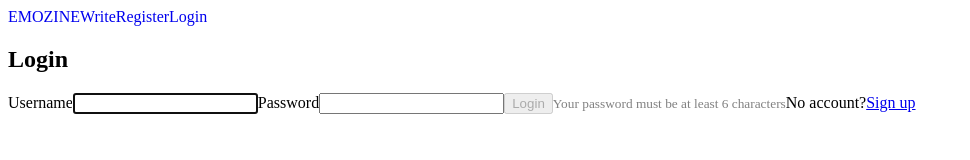
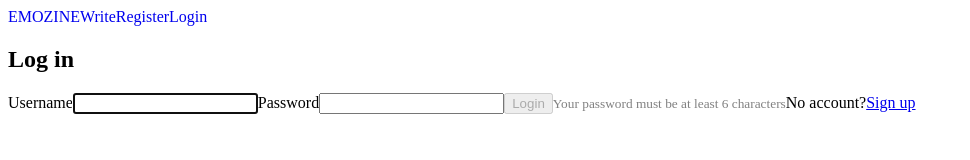
Before and after one commit to YeoMinkyu/EMOZINE, a React (Create React App) app in the folder emozine-frontend/: page /login in a window 1280 px wide. Shown: the top 160 px of the page, without its empty margins (0-970 px from the left). Built offline with nearby package versions, Linux system fonts and the light colour scheme; the HTML template or start-up script is replaced by a standard one.

Commit message:
chore(hooks): split auth/entry validation into domain folders
- Move hooks to domain folders (hooks/auth/, hooks/entries/)
- Centralize policy in src/config/validation.js (PASSWORD_MIN_LENGTH, etc.)
- Add subcomponent to remove duplication between Login/Register.

```diff
--- /dev/null
+++ b/emozine-frontend/src/components/IdPwdForm.jsx
@@ -0,0 +1,95 @@
+import { Link } from "react-router-dom";
+
+export function IdPwdForm({
+    onSubmit,
+    onUsernameChange,
+    onPwdChange,
+    onFocus,
+    onBlur,
+    variant,
+    usernameRef,
+    username,
+    loading,
+    minLength,
+    password,
+    isInvalid,
+    error,
+    showPwdGuide,
+    passwordGuide,
+}) {
+    const defaults = variant === "register"
+  ? {
+      authFormName: "Create account",
+      loadingText: "Registering...",
+      submitButtonText: "Create account",
+      switchLabelText: "Have an account?",
+      switchLinkAddress: "/login",
+      switchLinkText: "Log in",
+    }
+  : {
+      authFormName: "Log in",
+      loadingText: "Logging in...",
+      submitButtonText: "Login",
+      switchLabelText: "No account?",
+      switchLinkAddress: "/register",
+      switchLinkText: "Sign up",
+    };
+
+    return (
+        <>
+            <h2>{defaults.authFormName}</h2>
+            <form onSubmit={onSubmit} className="auth-form" aria-busy={loading}>
+                <label htmlFor="username">Username</label>
+                <input
+                    id="username"
+                    name="username"
+                    ref={usernameRef}
+                    disabled={loading}
+                    type="text"
+                    value={username}
+                    onChange={onUsernameChange}
+                    required
+                />
+                <label htmlFor="password">Password</label>
+                <input
+                    id="password"
+                    name="password"
+                    aria-describedby="password-help"
+                    type="password"
+                    disabled={loading}
+                    value={password}
+                    minLength={minLength}
+                    onChange={onPwdChange}
+                    onFocus={onFocus}
+                    onBlur={onBlur}
+                    required
+                />
+                <button
+                    disabled={loading || isInvalid}
+                    aria-disabled={loading}
+                    type="submit">
+                        {loading ? defaults.loadingText : defaults.submitButtonText}
+                </button>
+                {
+                    error
+                    ?
+                        <p className="error" role="alert">{error}</p>
+                    :
+                        showPwdGuide
+                    ?
+                        <small
+                            id="password-help"
+                            className="password-guide"
+                            aria-live="polite"
+                        >
+                            {passwordGuide}
+                        </small>
+                    :
+                        null
+                }
+                <label>{defaults.switchLabelText}</label>
+                <Link to={defaults.switchLinkAddress}>{defaults.switchLinkText}</Link>
+            </form>
+        </>
+    );
+}
--- /dev/null
+++ b/emozine-frontend/src/config/validation.js
@@ -0,0 +1,2 @@
+export const PASSWORD_MIN_LENGTH = 6;
+export const ENTRY_MIN_LENGTH = 5;
--- /dev/null
+++ b/emozine-frontend/src/hooks/auth/useLoginValidation.jsx
@@ -0,0 +1,20 @@
+import { useMemo } from "react";
+
+export function useLoginValidation(id="", password="", minLength=6) {
+    const idLen = id.trim().length;
+    const passwordLen = password.trim().length;
+
+    const isInvalid = useMemo(() => {
+        if (idLen === 0 || passwordLen < minLength) return true;
+        return false;
+    }, [idLen, passwordLen, minLength]);
+
+    const passwordGuide = useMemo(() => {
+        if (passwordLen < minLength) {
+            return `Your password must be at least ${minLength} characters`;
+        }
+        return "";
+    }, [passwordLen, minLength]);
+
+    return {isInvalid, passwordGuide, minLength};
+}
--- /dev/null
+++ b/emozine-frontend/src/hooks/auth/useRegistrationValidation.jsx
@@ -0,0 +1,25 @@
+import { useMemo } from "react";
+
+export function useRegistrationValidation(id="", password="", minLength=6) {
+    const idLen = id.trim().length;
+    const passwordLen = password.trim().length;
+
+    const isUsernameInvalid = useMemo(() => {
+        if (idLen === 0) return true;
+        return false;
+    }, [idLen, minLength]);
+
+    const isPasswordInvalid = useMemo(() => {
+        if (passwordLen < minLength) return true;
+        return false;
+    }, [passwordLen, minLength]);
+
+    const passwordGuide = useMemo(() => {
+        if (passwordLen < minLength) {
+            return `Your password must be at least ${minLength} characters`;
+        }
+        return "";
+    }, [passwordLen, minLength]);
+
+    return { isUsernameInvalid, isPasswordInvalid, passwordGuide, minLength }
+}
--- a/emozine-frontend/src/pages/CreateEntry.jsx
+++ b/emozine-frontend/src/pages/CreateEntry.jsx
@@ -2,7 +2,8 @@ import React, { useState, useEffect, useRef } from "react";
 import { useNavigate } from "react-router-dom"
 import { readServerError, handleError401 } from "../utils/api"
 import { EntryForm } from "../components/EntryForm";
-import { useEntryValidation } from "../hooks/useEntryValidation";
+import { useEntryValidation } from "../hooks/entries/useEntryValidation";
+import { ENTRY_MIN_LENGTH } from "../config/validation";
 
 function CreateEntry () {
     const [content, setContent] = useState("");
@@ -11,7 +12,7 @@ function CreateEntry () {
     const [error, setError] = useState("");
     const entryRef = useRef(null);
     const navigate = useNavigate();
-    const {contentLen, invalidMsg, guideMsg} = useEntryValidation(content);
+    const {contentLen, invalidMsg, guideMsg} = useEntryValidation(content, ENTRY_MIN_LENGTH);
 
     useEffect(() => {
         if (entryRef) {
--- a/emozine-frontend/src/pages/EditEntry.jsx
+++ b/emozine-frontend/src/pages/EditEntry.jsx
@@ -2,7 +2,8 @@ import { useEffect, useRef, useState } from "react";
 import { useNavigate, useParams } from "react-router-dom";
 import { readServerError, handleError401 } from "../utils/api"
 import { EntryForm } from "../components/EntryForm";
-import { useEntryValidation } from "../hooks/useEntryValidation";
+import { useEntryValidation } from "../hooks/entries/useEntryValidation";
+import { ENTRY_MIN_LENGTH } from "../config/validation";
 
 function EditEntry() {
     const [content, setContent] = useState("");
@@ -13,7 +14,7 @@ function EditEntry() {
     const {id} = useParams();
     const entryRef = useRef(null);
     const navigate = useNavigate();
-    const {contentLen, invalidMsg, guideMsg} = useEntryValidation(content);
+    const {contentLen, invalidMsg, guideMsg} = useEntryValidation(content, ENTRY_MIN_LENGTH);
 
     useEffect(() => {
         if (!loading && entryRef) {
--- a/emozine-frontend/src/pages/Login.jsx
+++ b/emozine-frontend/src/pages/Login.jsx
@@ -1,8 +1,11 @@
 import React, {useEffect, useRef, useState} from "react";
-import { Link, useNavigate } from "react-router-dom";
+import { useNavigate } from "react-router-dom";
 import { readServerError } from "../utils/api"
+import { useLoginValidation } from "../hooks/auth/useLoginValidation";
+import { PASSWORD_MIN_LENGTH } from "../config/validation";
+import { IdPwdForm } from "../components/IdPwdForm";
 import "./Login.css";
-import { useLoginValidation } from "../hooks/useEntryValidation";
+
 
 function Login() {
     const [username, setUsername] = useState('');
@@ -12,7 +15,7 @@ function Login() {
     const [isPwdFocus, setIsPwdFocus] = useState(false);
     const usernameRef = useRef(null);
     const navigate = useNavigate();
-    const {isInvalid, passwordGuide, minLength} = useLoginValidation(username, password);
+    const {isInvalid, passwordGuide, minLength} = useLoginValidation(username, password, PASSWORD_MIN_LENGTH);
     const showPwdGuide = (isPwdFocus || isInvalid) && !!passwordGuide;
 
     useEffect(() => {
@@ -31,6 +34,7 @@ function Login() {
     }, [navigate]);
 
     const handleSubmit = async (e) => {
+        console.log(`[DEBUG]`);
         e.preventDefault(); // stop page reload
         if (loading) return;
         setError("");
@@ -68,59 +72,23 @@ function Login() {
 
     return(
         <div className="login-container">
-            <h2>Login</h2>
-            <form onSubmit={handleSubmit} className="login-form" aria-busy={loading}>
-                <label htmlFor="username">Username</label>
-                <input
-                    id="username"
-                    name="username"
-                    ref={usernameRef}
-                    disabled={loading}
-                    type="text"
-                    value={username}
-                    onChange={(e) => setUsername(e.target.value)}
-                    required
-                />
-                <label htmlFor="password">Password</label>
-                <input
-                    id="password"
-                    name="password"
-                    aria-describedby="password-help"
-                    type="password"
-                    disabled={loading}
-                    value={password}
-                    minLength={minLength}
-                    onChange={(e) => setPassword(e.target.value)}
-                    onFocus={() => setIsPwdFocus(true)}
-                    onBlur={() => setIsPwdFocus(false)}
-                    required
-                />
-                <button
-                    disabled={loading || isInvalid}
-                    aria-disabled={loading}
-                    type="submit">
-                        {loading ? "Logging in..." : "Login"}
-                </button>
-                {
-                    error
-                    ?
-                        <p className="error" role="alert">{error}</p>
-                    :
-                        showPwdGuide
-                    ?
-                        <small
-                            id="password-help"
-                            className="password-guide"
-                            aria-live="polite"
-                        >
-                            {passwordGuide}
-                        </small>
-                    :
-                        null
-                }
-                <label>No account?</label>
-                <Link to={`/register`}>Sign up</Link>
-            </form>
+            <IdPwdForm
+                onSubmit={handleSubmit}
+                onUsernameChange={(e) => setUsername(e.target.value)}
+                onPwdChange={(e) => setPassword(e.target.value)}
+                onFocus={() => setIsPwdFocus(true)}
+                onBlur={() => setIsPwdFocus(false)}
+                variant="login"
+                usernameRef={usernameRef}
+                username={username}
+                loading={loading}
+                minLength={minLength}
+                password={password}
+                isInvalid={isInvalid}
+                error={error}
+                showPwdGuide={showPwdGuide}
+                passwordGuide={passwordGuide}
+            />
         </div>
     );
 }
--- a/emozine-frontend/src/pages/Register.jsx
+++ b/emozine-frontend/src/pages/Register.jsx
@@ -1,7 +1,9 @@
 import { useEffect, useRef, useState } from "react";
-import { Link, useNavigate } from "react-router-dom";
+import { useNavigate } from "react-router-dom";
 import { readServerError } from "../utils/api"
-import { useRegistrationValidation } from "../hooks/useEntryValidation";
+import { useRegistrationValidation } from "../hooks/auth/useRegistrationValidation";
+import { PASSWORD_MIN_LENGTH } from "../config/validation";
+import { IdPwdForm } from "../components/IdPwdForm";
 
 function Register() {
     const [username, setUsername] = useState("");
@@ -11,7 +13,7 @@ function Register() {
     const [isPwdFocus, setIsPwdFocus] = useState(false);
     const usernameRef = useRef(null);
     const navigate = useNavigate()
-    const { isUsernameInvalid, isPasswordInvalid,  passwordGuide, minLength } = useRegistrationValidation(username, password);
+    const { isUsernameInvalid, isPasswordInvalid,  passwordGuide, minLength } = useRegistrationValidation(username, password, PASSWORD_MIN_LENGTH);
     const showPwdGuide = (isPwdFocus || isPasswordInvalid) && !!passwordGuide;
 
     useEffect(() => {
@@ -28,7 +30,7 @@ function Register() {
         }
     }, [navigate]);
 
-    const handleRegister = async (e) => {
+    const handleSubmit = async (e) => {
         e.preventDefault();
 
         if (loading) return;
@@ -58,57 +60,23 @@ function Register() {
 
     return (
         <div className="register-container">
-            <h2>Create account</h2>
-            <form onSubmit={handleRegister} className="register-form" aria-busy={loading}>
-                <label htmlFor="username">Username</label>
-                <input
-                    id="username"
-                    name="username"
-                    ref={usernameRef}
-                    type="text"
-                    value={username}
-                    onChange={(e)=>setUsername(e.target.value)}
-                    required
-                />
-                <label htmlFor="password">Password</label>
-                <input
-                    id="password"
-                    name="password"
-                    type="password"
-                    aria-describedby="password-help"
-                    aria-invalid={isPasswordInvalid ? "true" : "false"}
-                    value={password}
-                    minLength={minLength}
-                    onChange={(e) => setPassword(e.target.value)}
-                    onFocus={() => setIsPwdFocus(true)}
-                    onBlur={() => setIsPwdFocus(false)}
-                    required
-                />
-                <button
-                    disabled={isUsernameInvalid || isPasswordInvalid || loading}
-                    type="submit"
-                >
-                    {loading ? `Registering...` : `Create account`}
-                </button>
-                {
-                    error
-                    ?
-                        <p className="error" role="alert">{error}</p>
-                    :
-                        showPwdGuide
-                    ?   <small
-                            id="password-help"
-                            className="password-guide"
-                            aria-live="polite"
-                        >
-                            {passwordGuide}
-                        </small>
-                    :
-                        null
-                }
-                <label>Have an account?</label>
-                <Link to={`/login`}>Log in</Link>
-            </form>
+            <IdPwdForm
+                onSubmit={handleSubmit}
+                onUsernameChange={(e) => setUsername(e.target.value)}
+                onPwdChange={(e) => setPassword(e.target.value)}
+                onFocus={() => setIsPwdFocus(true)}
+                onBlur={() => setIsPwdFocus(false)}
+                variant="register"
+                usernameRef={usernameRef}
+                username={username}
+                loading={loading}
+                minLength={minLength}
+                password={password}
+                isInvalid={isUsernameInvalid || isPasswordInvalid}
+                error={error}
+                showPwdGuide={showPwdGuide}
+                passwordGuide={passwordGuide}
+            />
         </div>
     );
 }
```
Also changed, not shown: emozine-frontend/src/hooks/entries/useEntryValidation.jsx (added, +22 -0 lines), emozine-frontend/src/hooks/useEntryValidation.jsx (deleted, +0 -65 lines).
